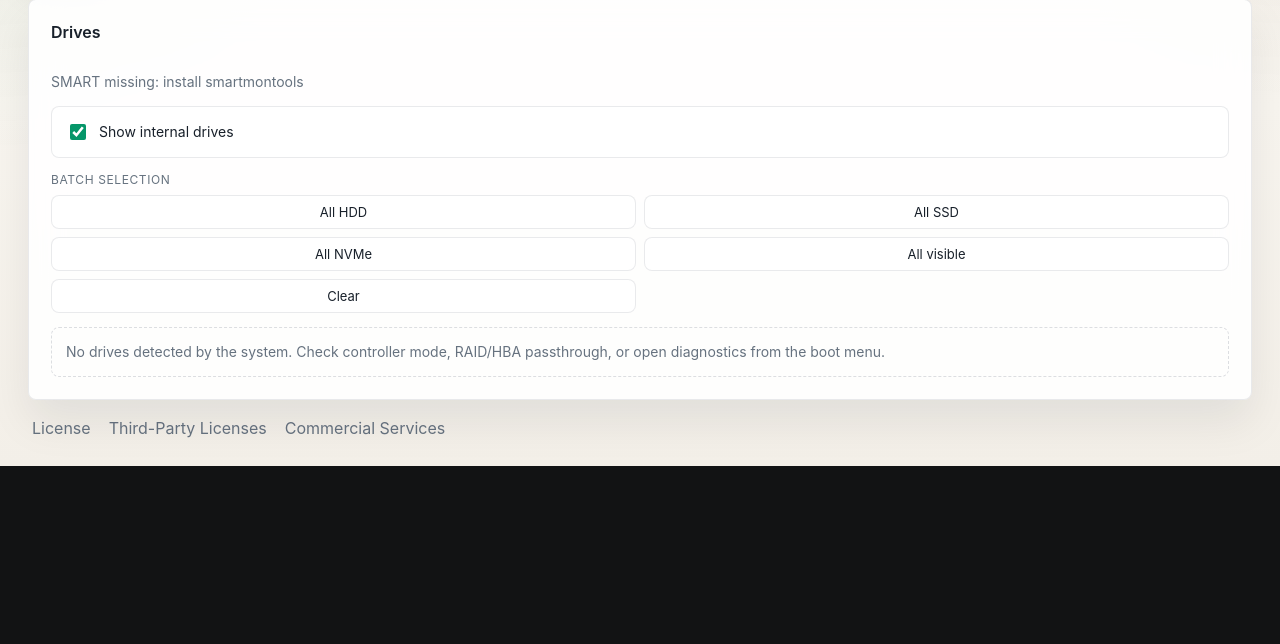
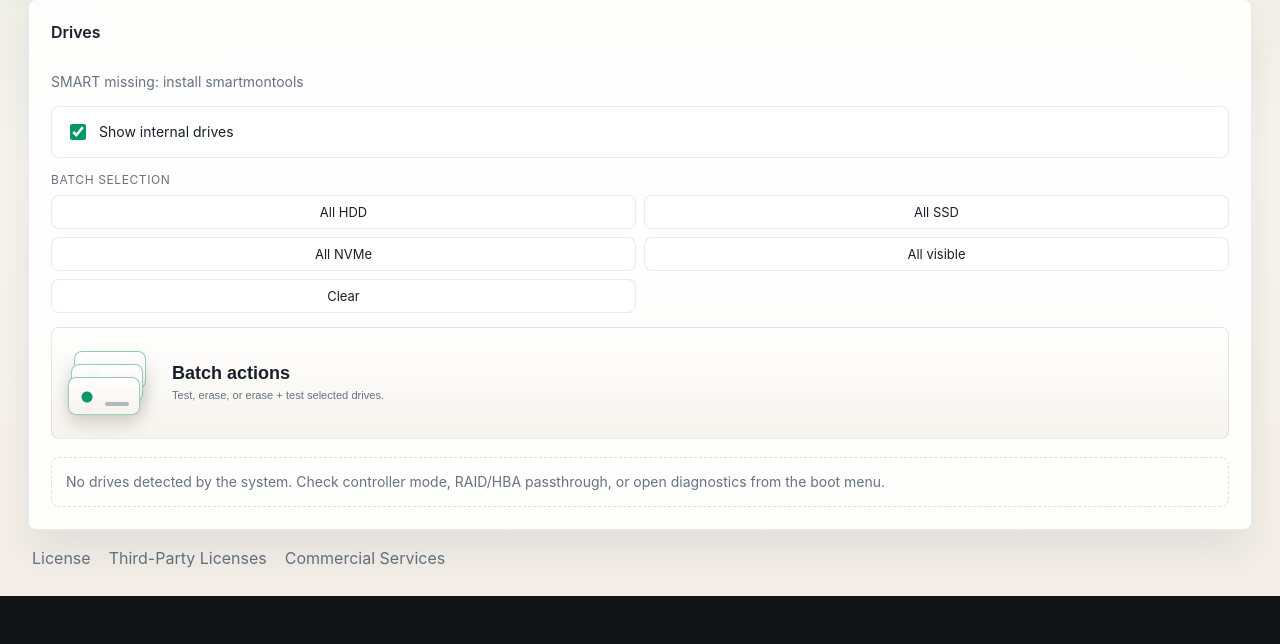
Before and after one commit to joreichhardt/driveproof, a Flask app: page / in a window 1280 px wide. Shown: the part 156-800 px from the top of the page. Run offline with Flask 3, Linux system fonts and the light colour scheme; data that the repository does not hold is empty.

Commit message:
Add batch actions panel to drives page

```diff
--- a/static/app.js
+++ b/static/app.js
@@ -297,6 +297,26 @@ function updateComplianceHint() {
     : "Resale diagnostic report.";
 }
 
+function setTextIfPresent(id, value) {
+  const element = byId(id);
+  if (element) element.textContent = value;
+}
+
+function setHtmlIfPresent(id, value) {
+  const element = byId(id);
+  if (element) element.innerHTML = value;
+}
+
+function setOperationStatus(value, html = false) {
+  if (html) {
+    setHtmlIfPresent("jobStatus", value);
+    setHtmlIfPresent("batchActionStatus", value);
+  } else {
+    setTextIfPresent("jobStatus", value);
+    setTextIfPresent("batchActionStatus", value);
+  }
+}
+
 function syncSettingsInputs() {
   byId("showInternalDisks").checked = state.settings.showInternalDisks;
   byId("enableDestructive").checked = state.settings.enableDestructive;
@@ -304,6 +324,25 @@ function syncSettingsInputs() {
   byId("postEraseTestEnabled").checked = state.settings.postEraseTestEnabled;
   byId("postEraseTestMode").value = state.settings.postEraseTestMode || "quick";
   byId("postEraseTestMode").disabled = !state.settings.postEraseTestEnabled;
+  setTextIfPresent("batchSelectionSummary", `${selectedBatchDisks().length} selected drive(s).`);
+  const batchTestMode = byId("batchTestMode");
+  if (batchTestMode) batchTestMode.value = state.selectedMode;
+  const batchEnableDestructive = byId("batchEnableDestructive");
+  if (batchEnableDestructive) batchEnableDestructive.checked = state.settings.enableDestructive;
+  const batchAllowInternalErase = byId("batchAllowInternalErase");
+  if (batchAllowInternalErase) {
+    batchAllowInternalErase.checked = state.settings.allowInternalErase;
+    batchAllowInternalErase.disabled = !state.settings.enableDestructive;
+  }
+  const batchPostEraseTestEnabled = byId("batchPostEraseTestEnabled");
+  if (batchPostEraseTestEnabled) batchPostEraseTestEnabled.checked = state.settings.postEraseTestEnabled;
+  const batchPostEraseTestMode = byId("batchPostEraseTestMode");
+  if (batchPostEraseTestMode) {
+    batchPostEraseTestMode.value = state.settings.postEraseTestMode || "quick";
+    batchPostEraseTestMode.disabled = !state.settings.postEraseTestEnabled;
+  }
+  const batchDangerZone = byId("batchDangerZone");
+  if (batchDangerZone) batchDangerZone.classList.toggle("hidden", !state.settings.enableDestructive);
 }
 
 function postErasePayload() {
@@ -354,17 +393,35 @@ function hasAppJob(device) {
 
 function updateRunButtonLabel() {
   const targets = testTargetDisks();
+  const runnableTargets = targets.filter((disk) => !hasAppJob(disk.name));
   const count = targets.length;
+  const runnableCount = runnableTargets.length;
+  const batchInternalEraseBlocked = targets.some((disk) => disk.internal) && !state.settings.allowInternalErase;
   byId("runTestButton").textContent = count > 1 ? `Run test on ${count} drives` : "Run test";
   byId("eraseButton").textContent = count > 1 ? `Zero erase ${count} drives` : "Single-pass zero erase";
+  setTextIfPresent("batchSelectionSummary", count ? `${count} selected drive${count === 1 ? "" : "s"}.` : "No drives selected.");
+  setTextIfPresent("batchRunTestButton", count > 1 ? `Run test on ${count} drives` : "Run batch test");
+  setTextIfPresent("batchRunEraseButton", count > 1 ? `Run erase on ${count} drives` : "Run batch erase");
+  const batchRunTestButton = byId("batchRunTestButton");
+  if (batchRunTestButton) batchRunTestButton.disabled = runnableCount === 0;
+  const batchRunEraseButton = byId("batchRunEraseButton");
+  if (batchRunEraseButton) {
+    batchRunEraseButton.disabled = runnableCount === 0 || !state.settings.enableDestructive || batchInternalEraseBlocked;
+  }
 }
 
 function updateSafetyUi() {
   byId("dangerZone").classList.toggle("hidden", !state.settings.enableDestructive);
   byId("allowInternalErase").disabled = !state.settings.enableDestructive;
+  const batchDangerZone = byId("batchDangerZone");
+  if (batchDangerZone) batchDangerZone.classList.toggle("hidden", !state.settings.enableDestructive);
+  const batchAllowInternalErase = byId("batchAllowInternalErase");
+  if (batchAllowInternalErase) batchAllowInternalErase.disabled = !state.settings.enableDestructive;
+  updateRunButtonLabel();
 }
 
 function setJobProgress(percent, label = "Status") {
+  if (!byId("jobStatusLabel") || !byId("jobPercent") || !byId("jobProgressBar")) return;
   const safePercent = Math.max(0, Math.min(100, Math.round(percent || 0)));
   byId("jobStatusLabel").textContent = label;
   byId("jobPercent").textContent = `${safePercent}%`;
@@ -538,7 +595,7 @@ function renderDiskList() {
       </div>
       <label class="disk-select">
         <input type="checkbox" ${checked ? "checked" : ""}>
-        <span>Include in batch test</span>
+        <span>Include in batch job</span>
       </label>
     `;
     button.onclick = () => openDevice(disk.name);
@@ -1142,7 +1199,10 @@ async function refreshDisks() {
 
 async function startTest() {
   const targets = testTargetDisks().filter((disk) => !hasAppJob(disk.name));
-  if (!targets.length) return;
+  if (!targets.length) {
+    setOperationStatus("No selectable drives without an active app job.");
+    return;
+  }
 
   const started = [];
   const failed = [];
@@ -1169,7 +1229,7 @@ async function startTest() {
     const parts = [];
     if (started.length) parts.push(`started ${started.length} test${started.length === 1 ? "" : "s"}`);
     if (failed.length) parts.push(`failed: ${failed.join("; ")}`);
-    byId("jobStatus").textContent = parts.join(" · ");
+    setOperationStatus(parts.join(" · "));
   }
 }
 
@@ -1188,7 +1248,7 @@ async function pollSelectedJob() {
     const postLink = payload.result.post_test?.report_id
       ? ` · <a href="/report/${payload.result.post_test.report_id}">Open post-test report</a>`
       : "";
-    byId("jobStatus").innerHTML = `done · ${reportExportStatus(payload.result.export)} · <a href="/report/${payload.result.report_id}">Open report</a>${postLink}`;
+    setOperationStatus(`done · ${reportExportStatus(payload.result.export)} · <a href="/report/${payload.result.report_id}">Open report</a>${postLink}`, true);
     setJobProgress(100, MODE_LABELS[payload.mode] || "Test");
     state.currentJobId = null;
     state.pollTimer = null;
@@ -1199,7 +1259,7 @@ async function pollSelectedJob() {
   }
 
   if (payload.status === "error") {
-    byId("jobStatus").textContent = `error · ${payload.error}`;
+    setOperationStatus(`error · ${payload.error}`);
     state.currentJobId = null;
     state.pollTimer = null;
     await refreshActiveJobs();
@@ -1207,7 +1267,7 @@ async function pollSelectedJob() {
     return;
   }
 
-  byId("jobStatus").textContent = `${payload.status} · ${payload.current_step} · ${percent}%`;
+  setOperationStatus(`${payload.status} · ${payload.current_step} · ${percent}%`);
   setControlsBusy();
   state.pollTimer = setTimeout(pollSelectedJob, 1500);
 }
@@ -1251,7 +1311,10 @@ async function abortExternalSelftest() {
 
 async function eraseSelectedDisk() {
   const targets = testTargetDisks().filter((disk) => !hasAppJob(disk.name));
-  if (!targets.length) return;
+  if (!targets.length) {
+    setOperationStatus("No selectable drives without an active app job.");
+    return;
+  }
   const started = [];
   const failed = [];
   for (const disk of targets) {
@@ -1270,12 +1333,15 @@ async function eraseSelectedDisk() {
   if (selectedStarted) state.currentJobId = selectedStarted.jobId;
   await refreshActiveJobs();
   if (state.currentJobId) pollSelectedJob();
-  byId("jobStatus").textContent = [`started ${started.length} erase job${started.length === 1 ? "" : "s"}`, failed.length ? `failed: ${failed.join("; ")}` : ""].filter(Boolean).join(" · ");
+  setOperationStatus([`started ${started.length} erase job${started.length === 1 ? "" : "s"}`, failed.length ? `failed: ${failed.join("; ")}` : ""].filter(Boolean).join(" · "));
 }
 
 async function secureEraseSelectedDisk(method = "basic") {
   const targets = testTargetDisks().filter((disk) => !hasAppJob(disk.name));
-  if (!targets.length) return;
+  if (!targets.length) {
+    setOperationStatus("No selectable drives without an active app job.");
+    return;
+  }
   const started = [];
   const failed = [];
   for (const disk of targets) {
@@ -1294,12 +1360,15 @@ async function secureEraseSelectedDisk(method = "basic") {
   if (selectedStarted) state.currentJobId = selectedStarted.jobId;
   await refreshActiveJobs();
   if (state.currentJobId) pollSelectedJob();
-  byId("jobStatus").textContent = [`started ${started.length} secure erase job${started.length === 1 ? "" : "s"}`, failed.length ? `failed: ${failed.join("; ")}` : ""].filter(Boolean).join(" · ");
+  setOperationStatus([`started ${started.length} secure erase job${started.length === 1 ? "" : "s"}`, failed.length ? `failed: ${failed.join("; ")}` : ""].filter(Boolean).join(" · "));
 }
 
 async function nvmeEraseSelectedDisk(method = "format") {
   const targets = testTargetDisks().filter((disk) => !hasAppJob(disk.name));
-  if (!targets.length) return;
+  if (!targets.length) {
+    setOperationStatus("No selectable drives without an active app job.");
+    return;
+  }
   const started = [];
   const failed = [];
   for (const disk of targets) {
@@ -1318,7 +1387,18 @@ async function nvmeEraseSelectedDisk(method = "format") {
   if (selectedStarted) state.currentJobId = selectedStarted.jobId;
   await refreshActiveJobs();
   if (state.currentJobId) pollSelectedJob();
-  byId("jobStatus").textContent = [`started ${started.length} NVMe erase job${started.length === 1 ? "" : "s"}`, failed.length ? `failed: ${failed.join("; ")}` : ""].filter(Boolean).join(" · ");
+  setOperationStatus([`started ${started.length} NVMe erase job${started.length === 1 ? "" : "s"}`, failed.length ? `failed: ${failed.join("; ")}` : ""].filter(Boolean).join(" · "));
+}
+
+async function runBatchErase() {
+  const method = byId("batchEraseMethod")?.value || "zero";
+  if (method === "zero") return eraseSelectedDisk();
+  if (method === "ata_basic") return secureEraseSelectedDisk("basic");
+  if (method === "ata_enhanced") return secureEraseSelectedDisk("enhanced");
+  if (method === "nvme_format") return nvmeEraseSelectedDisk("format");
+  if (method === "nvme_sanitize_crypto") return nvmeEraseSelectedDisk("sanitize_crypto");
+  if (method === "nvme_sanitize_block") return nvmeEraseSelectedDisk("sanitize_block");
+  setOperationStatus(`Unsupported batch erase method: ${method}`);
 }
 
 function bindSettings() {
@@ -1393,6 +1473,45 @@ document.addEventListener("DOMContentLoaded", async () => {
   byId("selectNvmeButton").onclick = () => selectVisibleDisks((disk) => disk.kind === "NVMe");
   byId("selectAllButton").onclick = () => selectVisibleDisks(() => true);
   byId("clearSelectionButton").onclick = () => selectVisibleDisks(() => false);
+  byId("toggleBatchActionsButton").onclick = () => {
+    byId("batchActionsPanel").classList.toggle("hidden");
+  };
+  byId("batchTestMode").onchange = (event) => {
+    state.selectedMode = event.target.value;
+  };
+  byId("batchRunTestButton").onclick = () => startTest().catch((error) => {
+    setOperationStatus(`batch test error · ${error.message}`);
+    setControlsBusy();
+  });
+  byId("batchEnableDestructive").onchange = (event) => {
+    state.settings.enableDestructive = event.target.checked;
+    if (!state.settings.enableDestructive) {
+      state.settings.allowInternalErase = false;
+    }
+    persistSettings();
+    syncSettingsInputs();
+    updateSafetyUi();
+  };
+  byId("batchAllowInternalErase").onchange = (event) => {
+    state.settings.allowInternalErase = event.target.checked;
+    persistSettings();
+    syncSettingsInputs();
+    updateSafetyUi();
+  };
+  byId("batchPostEraseTestEnabled").onchange = (event) => {
+    state.settings.postEraseTestEnabled = event.target.checked;
+    persistSettings();
+    syncSettingsInputs();
+  };
+  byId("batchPostEraseTestMode").onchange = (event) => {
+    state.settings.postEraseTestMode = event.target.value;
+    persistSettings();
+    syncSettingsInputs();
+  };
+  byId("batchRunEraseButton").onclick = () => runBatchErase().catch((error) => {
+    setOperationStatus(`batch erase error · ${error.message}`);
+    setControlsBusy();
+  });
   byId("backToDrivesButton").onclick = () => {
     window.location.href = "/";
   };
@@ -1410,33 +1529,33 @@ document.addEventListener("DOMContentLoaded", async () => {
     byId("networkConfigStatus").textContent = `clear error · ${error.message}`;
   });
   byId("runTestButton").onclick = () => startTest().catch((error) => {
-    byId("jobStatus").textContent = `start error · ${error.message}`;
+    setOperationStatus(`start error · ${error.message}`);
     setControlsBusy();
   });
   byId("safeRemoveButton").onclick = () => safeRemoveSelectedDisk();
   byId("abortSelftestButton").onclick = () => abortExternalSelftest();
   byId("eraseButton").onclick = () => eraseSelectedDisk().catch((error) => {
-    byId("jobStatus").textContent = `erase error · ${error.message}`;
+    setOperationStatus(`erase error · ${error.message}`);
     setControlsBusy();
   });
   byId("secureEraseButton").onclick = () => secureEraseSelectedDisk().catch((error) => {
-    byId("jobStatus").textContent = `secure erase error · ${error.message}`;
+    setOperationStatus(`secure erase error · ${error.message}`);
     setControlsBusy();
   });
   byId("enhancedSecureEraseButton").onclick = () => secureEraseSelectedDisk("enhanced").catch((error) => {
-    byId("jobStatus").textContent = `enhanced secure erase error · ${error.message}`;
+    setOperationStatus(`enhanced secure erase error · ${error.message}`);
     setControlsBusy();
   });
   byId("nvmeEraseButton").onclick = () => nvmeEraseSelectedDisk().catch((error) => {
-    byId("jobStatus").textContent = `NVMe erase error · ${error.message}`;
+    setOperationStatus(`NVMe erase error · ${error.message}`);
     setControlsBusy();
   });
   byId("nvmeSanitizeCryptoButton").onclick = () => nvmeEraseSelectedDisk("sanitize_crypto").catch((error) => {
-    byId("jobStatus").textContent = `NVMe sanitize crypto error · ${error.message}`;
+    setOperationStatus(`NVMe sanitize crypto error · ${error.message}`);
     setControlsBusy();
   });
   byId("nvmeSanitizeBlockButton").onclick = () => nvmeEraseSelectedDisk("sanitize_block").catch((error) => {
-    byId("jobStatus").textContent = `NVMe sanitize block error · ${error.message}`;
+    setOperationStatus(`NVMe sanitize block error · ${error.message}`);
     setControlsBusy();
   });
   bindSettings();
--- a/static/style.css
+++ b/static/style.css
@@ -403,6 +403,96 @@ h2 {
   margin-bottom: 14px;
 }
 
+.batch-actions-card {
+  display: grid;
+  gap: 12px;
+  margin-bottom: 18px;
+}
+
+.batch-tile {
+  width: 100%;
+  min-height: 112px;
+  border: 1px solid var(--line);
+  border-radius: 8px;
+  background: linear-gradient(180deg, var(--panel-strong), var(--panel-soft));
+  color: var(--text);
+  display: grid;
+  grid-template-columns: 88px minmax(0, 1fr);
+  align-items: center;
+  gap: 16px;
+  padding: 16px;
+  text-align: left;
+  cursor: pointer;
+}
+
+.batch-tile strong,
+.batch-tile small {
+  display: block;
+}
+
+.batch-tile strong {
+  font-size: 18px;
+}
+
+.batch-tile small {
+  margin-top: 4px;
+  color: var(--muted);
+  line-height: 1.35;
+}
+
+.drive-stack-graphic {
+  position: relative;
+  width: 78px;
+  height: 64px;
+}
+
+.drive-stack-graphic span {
+  position: absolute;
+  left: 0;
+  width: 72px;
+  height: 38px;
+  border: 1px solid color-mix(in srgb, var(--accent) 34%, var(--line));
+  border-radius: 8px;
+  background:
+    radial-gradient(circle at 18px 19px, var(--accent) 0 5px, transparent 6px),
+    linear-gradient(180deg, color-mix(in srgb, var(--panel-strong) 90%, white), var(--panel-soft));
+  box-shadow: 0 10px 18px rgba(0, 0, 0, 0.12);
+}
+
+.drive-stack-graphic span::after {
+  content: "";
+  position: absolute;
+  right: 10px;
+  bottom: 8px;
+  width: 24px;
+  height: 4px;
+  border-radius: 999px;
+  background: color-mix(in srgb, var(--muted) 48%, transparent);
+}
+
+.drive-stack-graphic span:nth-child(1) {
+  top: 0;
+  transform: translateX(6px);
+}
+
+.drive-stack-graphic span:nth-child(2) {
+  top: 13px;
+  transform: translateX(3px);
+}
+
+.drive-stack-graphic span:nth-child(3) {
+  top: 26px;
+}
+
+.batch-actions-panel {
+  display: grid;
+  gap: 12px;
+  border: 1px solid var(--line);
+  border-radius: 8px;
+  background: var(--panel-soft);
+  padding: 16px;
+}
+
 .batch-button-grid {
   display: grid;
   grid-template-columns: repeat(2, minmax(0, 1fr));
--- a/templates/index.html
+++ b/templates/index.html
@@ -59,6 +59,69 @@
               <button id="selectNvmeButton" class="mini-action" type="button">All NVMe</button>
               <button id="selectAllButton" class="mini-action" type="button">All visible</button>
               <button id="clearSelectionButton" class="mini-action" type="button">Clear</button>
+            </div>
+          </div>
+          <div class="batch-actions-card">
+            <button id="toggleBatchActionsButton" class="batch-tile" type="button">
+              <span class="drive-stack-graphic" aria-hidden="true">
+                <span></span>
+                <span></span>
+                <span></span>
+              </span>
+              <span>
+                <strong>Batch actions</strong>
+                <small>Test, erase, or erase + test selected drives.</small>
+              </span>
+            </button>
+            <div id="batchActionsPanel" class="batch-actions-panel hidden">
+              <div class="section-head">
+                <h2>Batch job</h2>
+                <p id="batchSelectionSummary" class="muted">No drives selected.</p>
+              </div>
+              <label class="field-label" for="batchTestMode">Test mode</label>
+              <select id="batchTestMode" class="select-input">
+                <option value="quick">Quick</option>
+                <option value="deep_sample">Deep Sample</option>
+                <option value="smart_short">SMART Short</option>
+                <option value="smart_extended">SMART Extended</option>
+                <option value="full">Full Read</option>
+              </select>
+              <button id="batchRunTestButton" class="run-button" type="button">Run batch test</button>
+              <details class="tool-menu batch-erase-menu">
+                <summary>Erase & combined workflow</summary>
+                <label class="check-row">
+                  <input id="batchEnableDestructive" type="checkbox">
+                  <span>Enable erase functions</span>
+                </label>
+                <label class="check-row">
+                  <input id="batchAllowInternalErase" type="checkbox">
+                  <span>Allow erase on internal drives</span>
+                </label>
+                <div id="batchDangerZone" class="danger-zone hidden">
+                  <label class="field-label" for="batchEraseMethod">Erase method</label>
+                  <select id="batchEraseMethod" class="select-input">
+                    <option value="zero">Single-pass zero erase</option>
+                    <option value="ata_basic">ATA Secure Erase</option>
+                    <option value="ata_enhanced">ATA Enhanced Secure Erase</option>
+                    <option value="nvme_format">NVMe Format Erase</option>
+                    <option value="nvme_sanitize_crypto">NVMe Sanitize Crypto</option>
+                    <option value="nvme_sanitize_block">NVMe Sanitize Block</option>
+                  </select>
+                  <label class="check-row">
+                    <input id="batchPostEraseTestEnabled" type="checkbox">
+                    <span>Run test after erase</span>
+                  </label>
+                  <label class="field-label" for="batchPostEraseTestMode">Post-erase test</label>
+                  <select id="batchPostEraseTestMode" class="select-input">
+                    <option value="quick">Quick</option>
+                    <option value="smart_short">SMART Short</option>
+                    <option value="smart_extended">SMART Extended</option>
+                    <option value="full">Full Read</option>
+                  </select>
+                  <button id="batchRunEraseButton" class="erase-button" type="button">Run batch erase</button>
+                </div>
+              </details>
+              <div id="batchActionStatus" class="job-box muted">Select drives and choose an action.</div>
             </div>
           </div>
           <div id="diskList" class="disk-list"></div>
```
